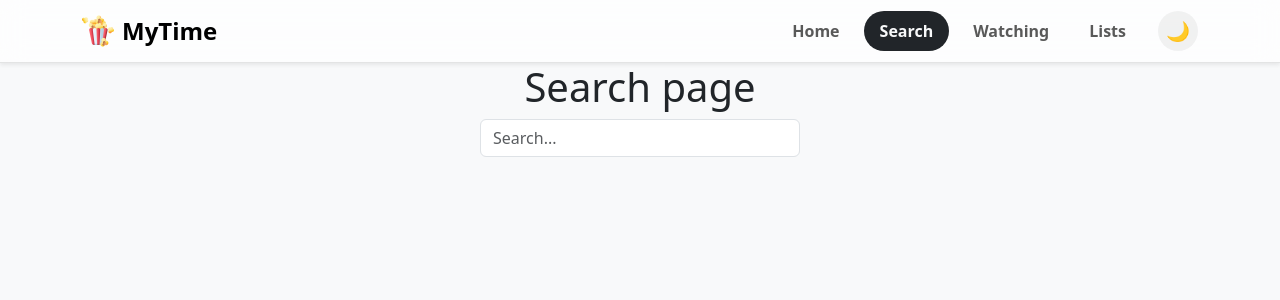
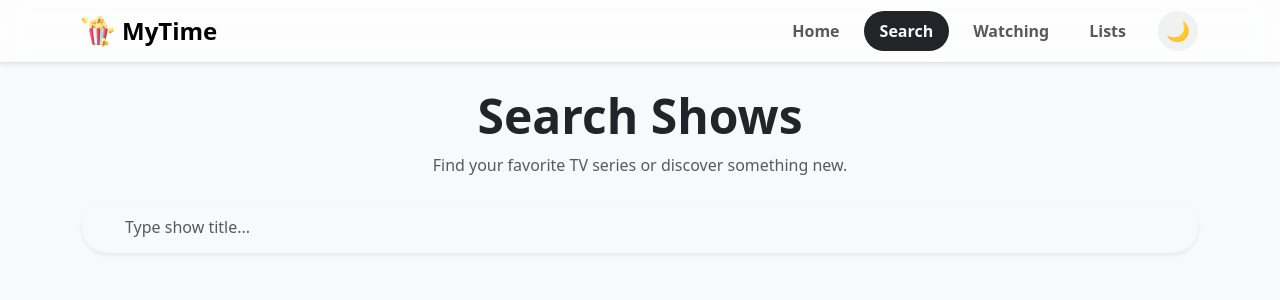
Before and after one commit to VixiGamer/MyTime, a React (Vite) app: page /search in a window 1280 px wide. Shown: the top 300 px of the page. Built offline with nearby package versions, Linux system fonts and the light colour scheme.

Commit message:
Miglioramenti Search

```diff
--- a/src/pages/Search/Search.tsx
+++ b/src/pages/Search/Search.tsx
@@ -23,16 +23,30 @@ export default function Search() {
 
 
     return (
-        <div>
-            <h1 className="text-center">Search page</h1>
-            <input
-                type="text"
-                className="form-control"
-                placeholder="Search..."
-                style={{width: "25%", margin: "0 auto"}}
-                value={searchQuery}
-                onChange={(e) => setSearchQuery(e.target.value)}
-            />
+        <div className="container py-4">
+            <div className="text-center mb-4">
+                <h1 className="fw-bolder display-5 text-main mb-2">Search Shows</h1>
+                <p className="text-muted mx-auto" style={{ maxWidth: "500px" }}>
+                    Find your favorite TV series or discover something new.
+                </p>
+            </div>
+
+            {/* Barra di Ricerca Stilizzata (Glassmorphism, più compatta) */}
+            <div className="glass-card p-2 mb-4 shadow-sm" style={{ borderRadius: "50px" }}>
+                <div className="input-group">
+                    <span className="input-group-text bg-transparent border-0 text-muted ps-3 pe-2">
+                        <i className="bi bi-search"></i>
+                    </span>
+                    <input
+                        type="search"
+                        className="form-control bg-transparent border-0 text-main"
+                        placeholder="Type show title..."
+                        value={searchQuery}
+                        onChange={(e) => setSearchQuery(e.target.value)}
+                        style={{ boxShadow: 'none' }}
+                    />
+                </div>
+            </div>
 
             <div className="d-flex flex-wrap justify-content-center mx-1 mt-4 gap-2" style={{cursor: "pointer"}}>
                 {searchResults.map((item) => (
```
